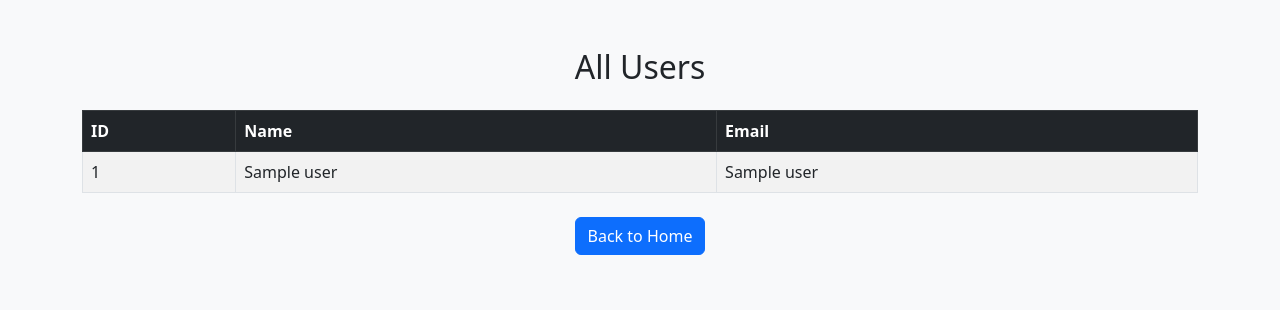
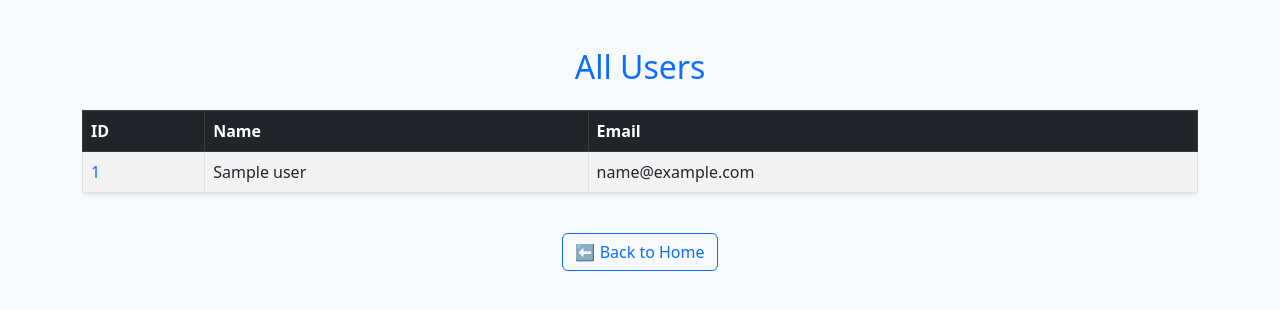
Before and after one commit to SriBoo/task1-user-management, a Flask app: template templates/all_users.html in a window 1280 px wide. Shown: the top 310 px of the page. Run offline with Flask 3, Linux system fonts and the light colour scheme; the template is opened without the code that fills it: most values are stand-ins (such as "Sample title", 1, 10 or a date in 2020).

Commit message:
Updated all_users styling and routes

```diff
--- a/app.py
+++ b/app.py
@@ -1,29 +1,61 @@
-from flask import Flask, request, jsonify, render_template
+from flask import Flask, request, jsonify, render_template, redirect, url_for
 import sqlite3
 import json
 import os
 
 app = Flask(__name__, template_folder='templates')
 
-conn = sqlite3.connect('users.db', check_same_thread=False)
-cursor = conn.cursor()
+# ✅ Detect environment
+is_vercel = os.environ.get("VERCEL") == "1"
+is_vercel_dev = os.environ.get("VERCEL_DEV") == "1"
 
-@app.route('/')
+# ✅ Set DB paths
+local_db = os.path.join(os.path.dirname(__file__), 'users.db')
+db_path = '/tmp/users.db' if is_vercel or is_vercel_dev else local_db
+
+# ✅ Copy DB to /tmp if needed
+if (is_vercel or is_vercel_dev) and os.path.exists(local_db) and not os.path.exists(db_path):
+    try:
+        with open(local_db, 'rb') as src, open(db_path, 'wb') as dst:
+            dst.write(src.read())
+    except Exception as e:
+        raise RuntimeError(f"Failed to copy database: {e}")
+
+# ✅ Connect to SQLite
+try:
+    conn = sqlite3.connect(db_path, check_same_thread=False)
+    cursor = conn.cursor()
+except Exception as e:
+    raise RuntimeError(f"Failed to connect to database: {e}")
+
+# 🏠 Home page with search form
+@app.route('/', methods=['GET', 'POST'])
 def index():
-    return render_template('index.html')  # Serves the HTML UI
+    if request.method == 'POST':
+        user_id = request.form.get('user_id')
+        if user_id:
+            return redirect(url_for('get_user', user_id=user_id))
+    return render_template('index.html')
 
+# 📋 Get all users (JSON)
 @app.route('/users', methods=['GET'])
 def get_all_users_json():
     cursor.execute("SELECT * FROM users")
     users = cursor.fetchall()
     return jsonify([{"id": u[0], "name": u[1], "email": u[2]} for u in users])
 
-@app.route('/all-users', methods=['GET'])
-def all_users_html():
-    cursor.execute("SELECT * FROM users")
-    users = cursor.fetchall()
-    return render_template("all_users.html", users=users)
+# 📄 Get all users (HTML)
+@app.route('/all-users')
+def all_users():
+    conn = sqlite3.connect('users.db')
+    cursor = conn.cursor()
+    cursor.execute("SELECT id, name, email FROM users")
+    rows = cursor.fetchall()
+    conn.close()
+    users = [{'id': r[0], 'name': r[1], 'email': r[2]} for r in rows]
+    return render_template('all_users.html', users=users)
 
+# 🔍 Get single user
 @app.route('/user/<user_id>', methods=['GET'])
 def get_user(user_id):
     cursor.execute("SELECT * FROM users WHERE id = ?", (user_id,))
@@ -33,24 +65,23 @@
     else:
         return "User not found", 404
 
+# ➕ Create user
 @app.route('/users', methods=['POST'])
 def create_user():
-    data = json.loads(request.get_data())
+    data = request.get_json()
     name = data['name']
     email = data['email']
     password = data['password']
-
     cursor.execute("INSERT INTO users (name, email, password) VALUES (?, ?, ?)", (name, email, password))
     conn.commit()
-
     return "User created", 201
 
+# ✏️ Update user
 @app.route('/user/<user_id>', methods=['PUT'])
 def update_user(user_id):
-    data = json.loads(request.get_data())
+    data = request.get_json()
     name = data.get('name')
     email = data.get('email')
-
     if name and email:
         cursor.execute("UPDATE users SET name = ?, email = ? WHERE id = ?", (name, email, user_id))
         conn.commit()
@@ -58,35 +89,39 @@
     else:
         return "Invalid data", 400
 
+# ❌ Delete user
 @app.route('/user/<user_id>', methods=['DELETE'])
 def delete_user(user_id):
     cursor.execute("DELETE FROM users WHERE id = ?", (user_id,))
     conn.commit()
     return "User deleted"
 
+# 🔍 Search users by name
 @app.route('/search', methods=['GET'])
 def search_users():
     name = request.args.get('name')
     if not name:
         return "Please provide a name to search", 400
-
     cursor.execute("SELECT * FROM users WHERE name LIKE ?", ('%' + name + '%',))
     users = cursor.fetchall()
     return jsonify([{"id": u[0], "name": u[1], "email": u[2]} for u in users])
 
+# 🔐 Login route
 @app.route('/login', methods=['POST'])
 def login():
-    data = json.loads(request.get_data())
+    data = request.get_json()
     email = data['email']
     password = data['password']
-
     cursor.execute("SELECT * FROM users WHERE email = ? AND password = ?", (email, password))
     user = cursor.fetchone()
-
     if user:
         return jsonify({"status": "success", "user_id": user[0]})
     else:
         return jsonify({"status": "failed"})
 
+# ✅ Required for Vercel
+handler = app
+
+# ✅ Local development
 if __name__ == '__main__':
     app.run(host='0.0.0.0', port=5009, debug=True)
--- a/requirements.txt
+++ b/requirements.txt
@@ -1,2 +1,2 @@
 Flask==2.3.2
-Werkzeug==2.3.6
+gunicorn
--- a/templates/all_users.html
+++ b/templates/all_users.html
@@ -3,12 +3,30 @@
 <head>
   <meta charset="UTF-8">
   <title>All Users</title>
+  <meta name="viewport" content="width=device-width, initial-scale=1">
   <link href="https://cdn.jsdelivr.net/npm/bootstrap@5.3.0/dist/css/bootstrap.min.css" rel="stylesheet">
+  <style>
+    body {
+      background-color: #f8f9fa;
+    }
+    .table-hover tbody tr:hover {
+      background-color: #e9f5ff;
+    }
+    .user-id-link {
+      color: #0d6efd;
+      text-decoration: none;
+    }
+    .user-id-link:hover {
+      text-decoration: underline;
+    }
+  </style>
 </head>
-<body class="bg-light">
+<body>
   <div class="container mt-5">
-    <h2 class="mb-4 text-center">All Users</h2>
-    <table class="table table-bordered table-striped">
+    <h2 class="mb-4 text-center text-primary">All Users</h2>
+
+    <div class="table-responsive">
+      <table class="table table-bordered table-striped table-hover shadow-sm">
         <thead class="table-dark">
           <tr>
             <th>ID</th>
@@ -19,16 +37,20 @@
         <tbody>
           {% for user in users %}
           <tr>
-          <td>{{ user[0] }}</td>
-          <td>{{ user[1] }}</td>
-          <td>{{ user[2] }}</td>
+            <td><a href="/user/{{ user.id }}" class="user-id-link">{{ user.id }}</a></td>
+            <td>{{ user.name }}</td>
+            <td>{{ user.email }}</td>
           </tr>
           {% endfor %}
         </tbody>
       </table>
+    </div>
+
     <div class="text-center mt-4">
-      <a href="/" class="btn btn-primary">Back to Home</a>
+      <a href="/" class="btn btn-outline-primary">⬅️ Back to Home</a>
     </div>
   </div>
+
+  <script src="https://cdn.jsdelivr.net/npm/bootstrap@5.3.0/dist/js/bootstrap.bundle.min.js"></script>
 </body>
 </html>
--- a/templates/index.html
+++ b/templates/index.html
@@ -51,7 +51,7 @@
       users.forEach(user => {
         const tr = document.createElement('tr');
         tr.innerHTML = `
-          <td>${user.id}</td>
+          <td><a href="/user/${user.id}">${user.id}</a></td>
           <td>${user.name}</td>
           <td>${user.email}</td>
           <td>
```
Also changed, not shown: api/index.py (+2 -49 lines), vercel.json, 1 other file. Lines whose indentation alone changed are shown as unchanged.
